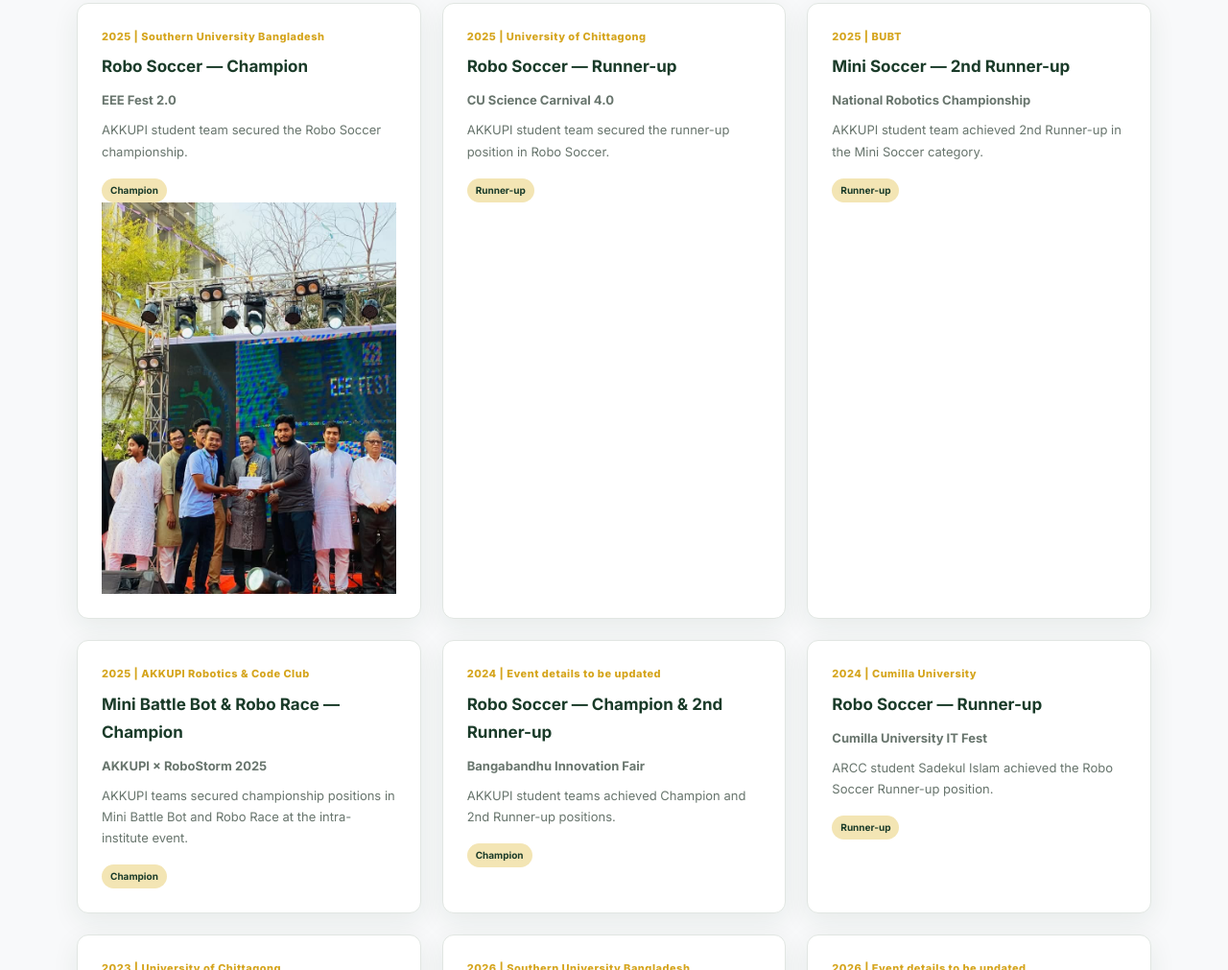
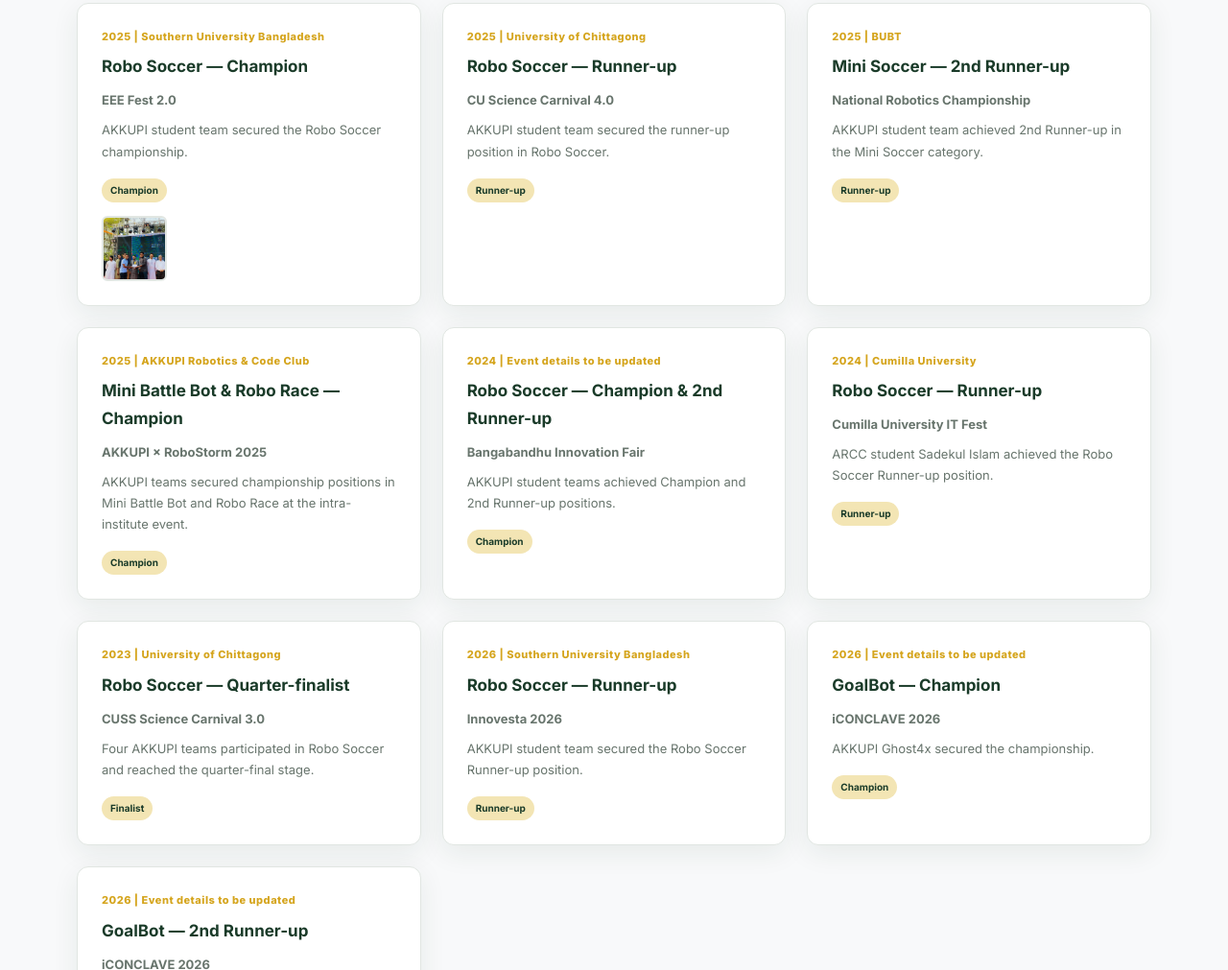
Before and after one commit to Utchashdevnath/Utchashdevnath.github.io, a plain HTML site: page index.html in a window 1280 px wide. Shown: the part 3822-4833 px from the top of the page at 96% size. Drawn offline with nearby package versions, Linux system fonts and the light colour scheme; files whose address does not match are found by name.

Commit message:
Add styles for evidence gallery and thumbnails

```diff
--- a/style.css
+++ b/style.css
@@ -703,3 +703,46 @@ h3 { color: var(--green); }
   .section { padding: 25px 0; }
   body { color: #000; }
 }
+/* ============================================================
+   EVIDENCE GALLERY (competitions & workshops)
+   ============================================================ */
+.evidence-gallery {
+  display: flex;
+  flex-wrap: wrap;
+  gap: 8px;
+  margin-top: 14px;
+}
+
+.evidence-thumb {
+  width: 68px;
+  height: 68px;
+  border-radius: 6px;
+  overflow: hidden;
+  border: 2px solid var(--border);
+  transition: border-color 0.2s, transform 0.2s;
+}
+
+.evidence-thumb:hover {
+  border-color: var(--gold);
+  transform: translateY(-2px);
+}
+
+.evidence-thumb img {
+  width: 100%;
+  height: 100%;
+  object-fit: cover;
+}
+
+.evidence-link {
+  padding: 8px 12px;
+  background: var(--gold-light);
+  color: var(--green);
+  border-radius: 6px;
+  font-size: 12px;
+  font-weight: 700;
+  transition: background 0.2s;
+}
+
+.evidence-link:hover {
+  background: var(--gold);
+}
```
